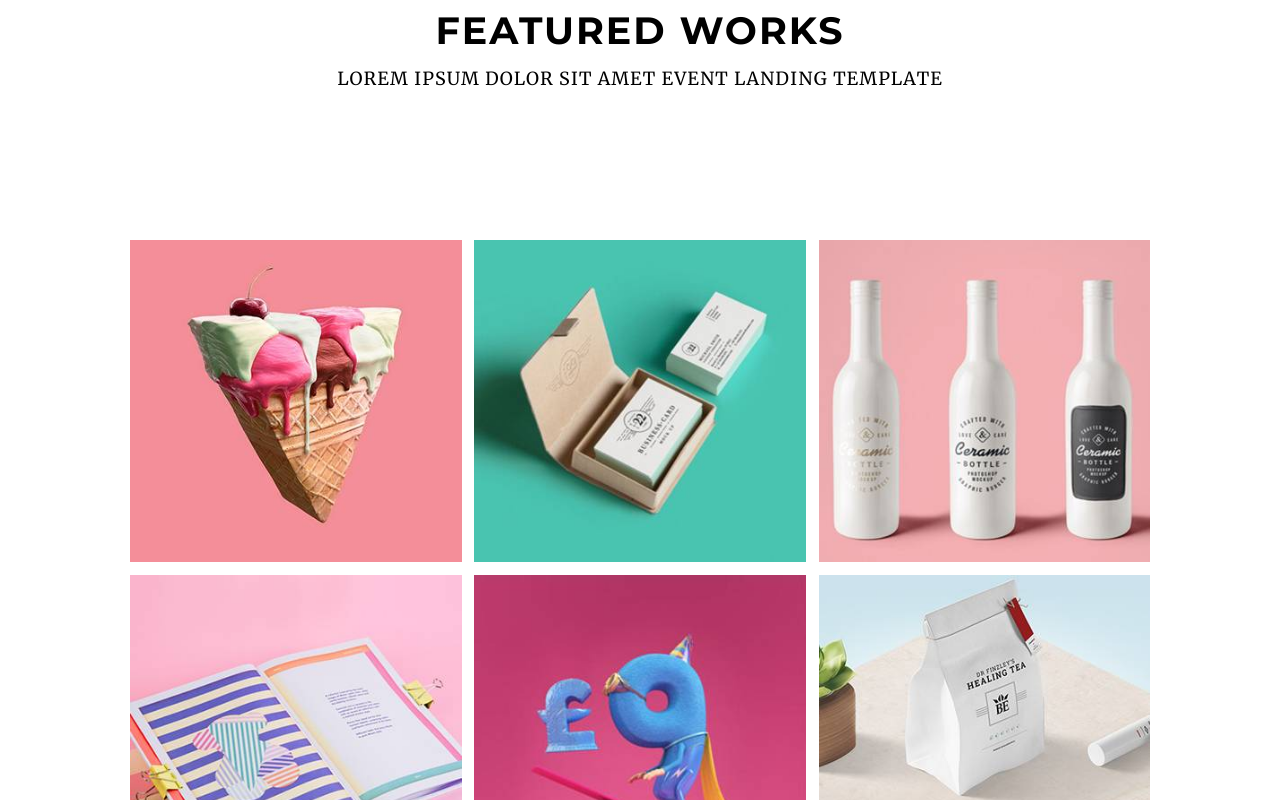
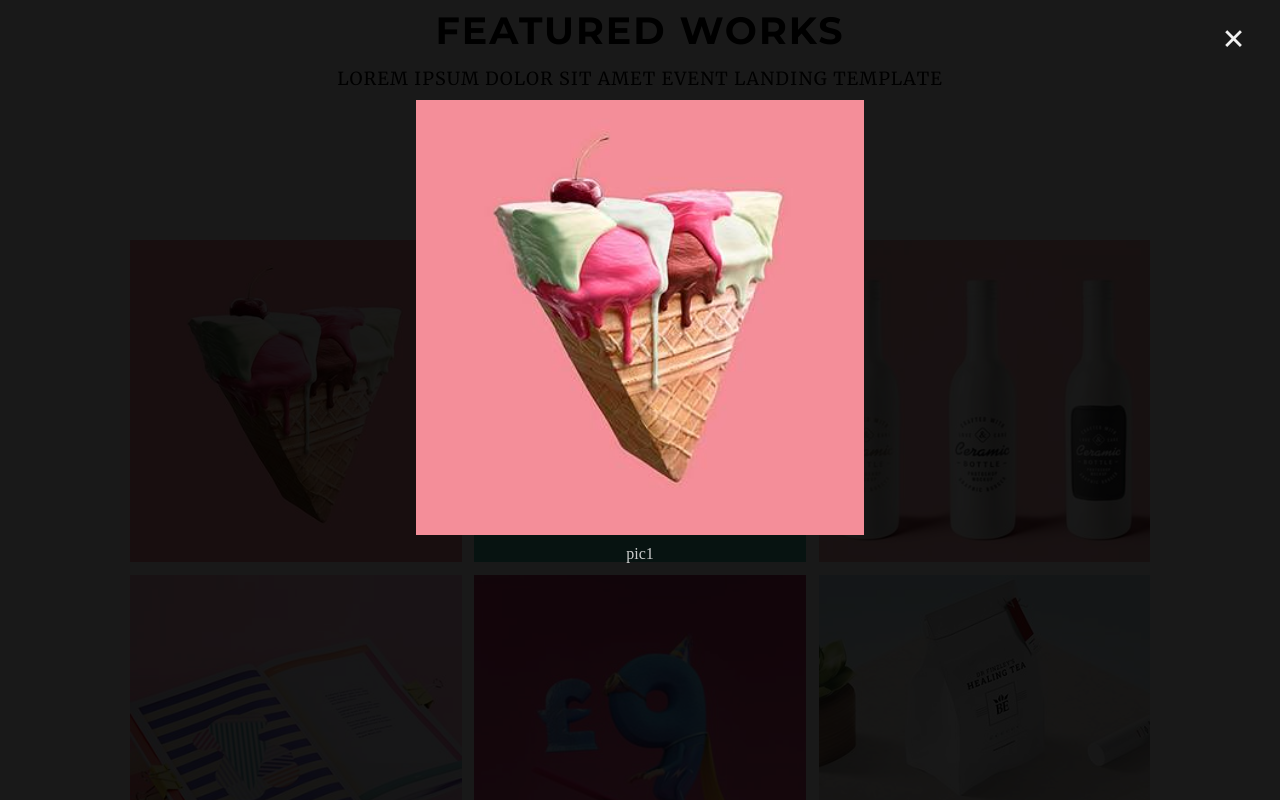
Before and after one commit to mmaaaaaaaails/testTask, a website built with webpack: page src/index.html in a window 1280 px wide. Both pictures are taken after a click on the picture 295 px from the left and 2415 px from the top of the page. Shown: the part 2015-2815 px from the top of the page. Built offline with nearby package versions, Linux system fonts and the light colour scheme.

Commit message:
feat: add popup for section work

```diff
--- a/src/assets/scss/main.scss
+++ b/src/assets/scss/main.scss
@@ -67,7 +67,7 @@
         background-image: linear-gradient(to left,transparent,transparent 50%, #a5e1dd 50%, #a5e1dd);
         background-position: 100% 0;
         background-size: 200% 100%;
-        transition: all .25s ease-in;
+        transition: all .5s ease-in;
 
         &:hover {
             background-position: 0 0;
@@ -199,6 +199,11 @@
     width: 32.5%;
     position: relative;
 
+    &:hover  &_description{
+        opacity: 1;
+        transition: .5s linear;
+    }
+
     &_photo {
         width: 100%;
         margin-bottom: 13px;
@@ -217,7 +222,7 @@
         display: flex;
         flex-direction: column;
         justify-content: space-around;
-        display: none;
+        opacity: 0;
     }
 
     &_description::before {
@@ -394,3 +399,55 @@
         padding-bottom: 20px;
     }
 }
+
+
+.modal {
+    display: none;
+    position: fixed;
+    z-index: 1;
+    padding-top: 100px;
+    left: 0;
+    top: 0;
+    width: 100%;
+    height: 100%;
+    overflow: auto;
+    background-color: rgba(0,0,0,0.9);
+
+    &_content {
+        margin: auto;
+        display: block;
+        width: 35%;
+        animation-name: zoom;
+        animation-duration: 1s;
+    }
+
+    &_caption {
+        margin: auto;
+        text-align: center;
+        color: #ccc;
+        padding: 10px 0;
+        height: 150px;
+        animation-name: zoom;
+        animation-duration: 1s;
+    }
+
+    &_close {
+        position: absolute;
+        top: 15px;
+        right: 35px;
+        color: #f1f1f1;
+        font-size: 40px;
+        font-weight: bold;
+        transition: 0.3s;
+
+        &:hover {
+            color: red;
+            cursor: pointer;
+        }
+    }
+}
+
+@keyframes zoom {
+    from {transform:scale(0)}
+    to {transform:scale(1)}
+}
--- a/src/index.html
+++ b/src/index.html
@@ -221,9 +221,11 @@
 
             </div>
         </section>
-        <div class="modal hidden">
-            <div class="message"></div>
-        </div>
+        <div class="modal">
+            <span class="modal_close">&times;</span>
+            <img class="modal_content">
+            <div class="modal_caption"></div>
+        </img>
     </main>
     <footer class="footer">
         <span class="footer_title">follow us</span>
--- a/src/index.js
+++ b/src/index.js
@@ -3,31 +3,27 @@ import './assets/css/main.css';
 import './assets/scss/main.scss';
 import './js/common';
 
-const team = document.querySelector('.team_block');
-const personDescription = document.querySelector('div.person_description');
+const modal = document.querySelector('.modal');
+const workPicture = document.querySelectorAll('.work_picture');
+const modalContent = document.querySelector('.modal_content');
+const caption = document.querySelector('.modal_caption');
 
-function gg() {
-  team.querySelectorAll('.person').forEach((el) => {
-    el.addEventListener('mouseover', () => {
-      personDescription.style.display = 'flex';
-    });
+workPicture.forEach((el) => {
+  el.addEventListener('click', (e) => {
+    modal.style.display = 'block';
+    modalContent.setAttribute('src', e.target.src);
+    caption.innerHTML = 'pic1';
   });
-}
-gg();
+});
 
-function ggf() {
-  team.querySelectorAll('.person').forEach((el) => {
-    el.addEventListener('mouseout', () => {
-      personDescription.style.display = 'none';
-    });
-  });
-}
-ggf();
 
-// person.addEventListener('mouseover', () => {
-//   personDescription.style.display = 'flex';
-// });
+const close = document.querySelector('.modal_close');
+close.addEventListener('click', () => {
+  modal.style.display = 'none';
+});
 
-// person.addEventListener('mouseout', () => {
-//   personDescription.style.display = 'none';
-// });
+document.addEventListener('click', (event) => {
+  if (event.target.closest('.modal')) {
+    modal.style.display = 'none';
+  }
+});
```
Also changed, not shown: src/assets/css/main.css.
